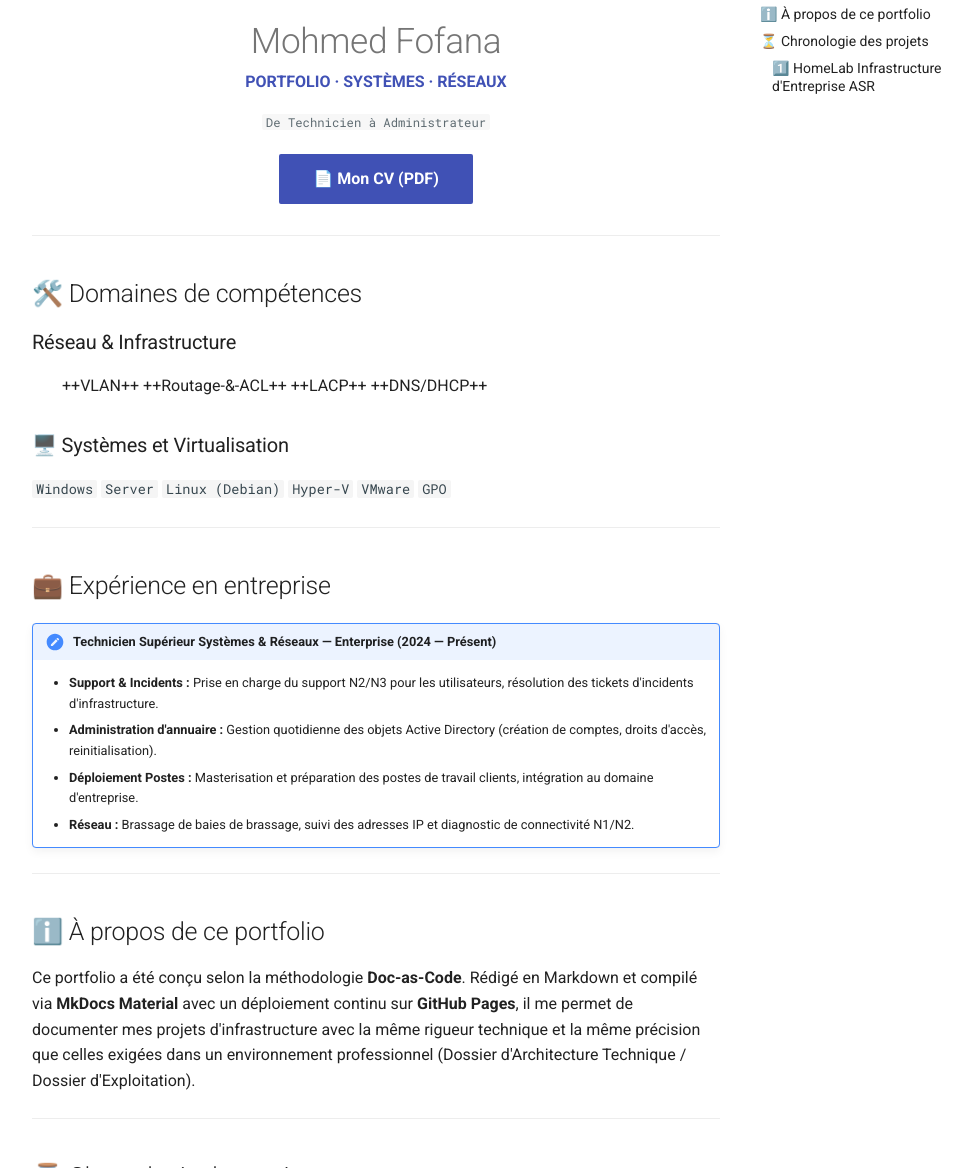
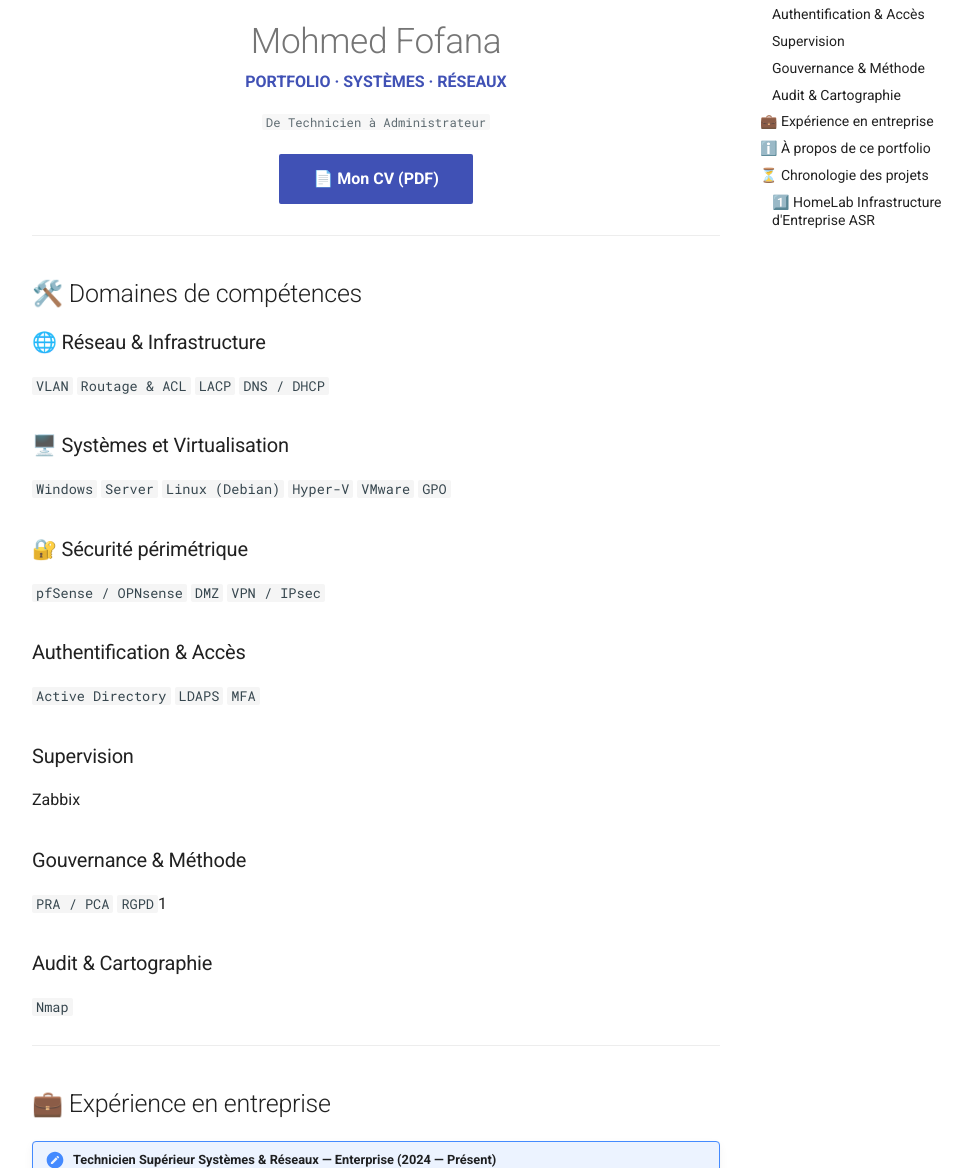
Before and after one commit to mohamedfofana/HomeLab, an MkDocs documentation site: the page built from docs/index.md, in a window 1280 px wide and 1400 px high, cut to the strip 232-1400 px from the top of the window. Shown: the whole strip, without its empty margins (264-1236 px from the left). Built offline with MkDocs 1.6.1 and Material for MkDocs 9.7.7, drawn with Linux system fonts in a browser that asks for light colours; some of the changed text lies outside the part shown.

Commit message:
Update index.md

```diff
--- a/docs/index.md
+++ b/docs/index.md
@@ -17,11 +17,26 @@
 
 ## 🛠️ Domaines de compétences
 
-### Réseau & Infrastructure
-:  ++VLAN++ ++Routage-&-ACL++ ++LACP++ ++DNS/DHCP++
+### 🌐 Réseau & Infrastructure
+<code>VLAN</code> <code>Routage & ACL</code> <code>LACP</code> <code>DNS / DHCP</code>
 
 ### 🖥️ Systèmes et Virtualisation
 <code>Windows</code> <code>Server</code> <code>Linux (Debian)</code> <code>Hyper-V</code> <code>VMware</code> <code>GPO</code>
+
+### 🔐 Sécurité périmétrique
+<code>pfSense / OPNsense</code> <code>DMZ</code> <code>VPN / IPsec</code>
+
+### Authentification & Accès
+<code>Active Directory</code> <code>LDAPS</code> <code>MFA</code>
+
+### Supervision
+</code>Zabbix</code>
+
+### Gouvernance & Méthode
+<code>PRA / PCA</code> <code>RGPD</code>1
+
+### Audit & Cartographie
+<code>Nmap</code>
 
 ---
 
```
